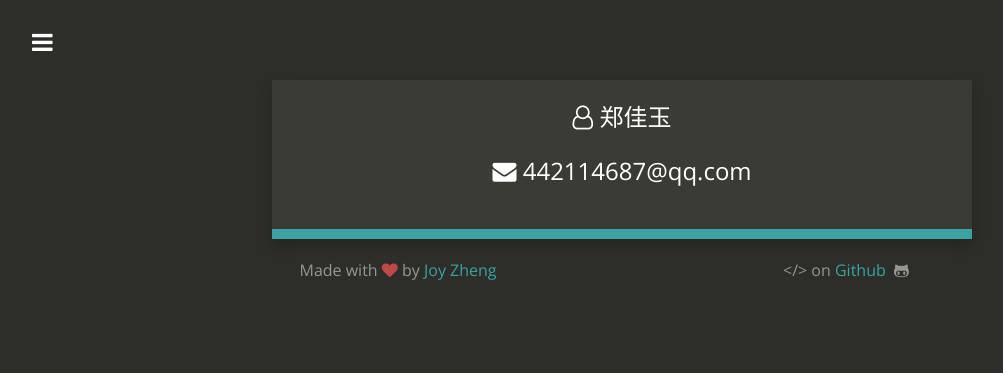
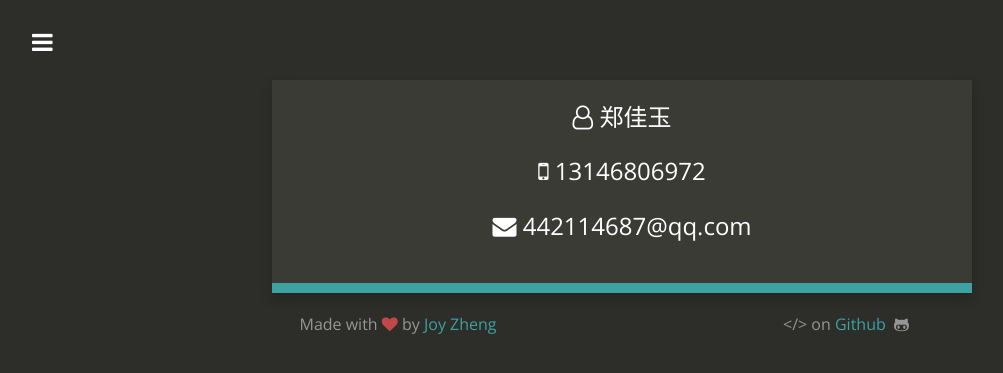
Before and after one commit to zhengjynicolas/zhengjynicolas.github.io, a Jekyll site: the page built from contact.html, in a window 1280 px wide. Shown: the top 373 px of the page, without its empty margins (18-1021 px from the left). Built offline with Jekyll 4.4.1, drawn with Linux system fonts in a browser that asks for light colours; nearby versions of some CDN libraries.

Commit message:
phone num+

```diff
--- a/contact.html
+++ b/contact.html
@@ -8,6 +8,7 @@ layout: default
     		<div class="articles">
     		    <ul>
     		    	<li><i class="fa fa-user-o"></i> 郑佳玉</li>
+					<li><i class="fa fa-mobile"></i> 13146806972</li>
     		    	<li><i class="fa fa-envelope"></i> 442114687@qq.com</li>
     		    </ul>
     	    </div>
```
